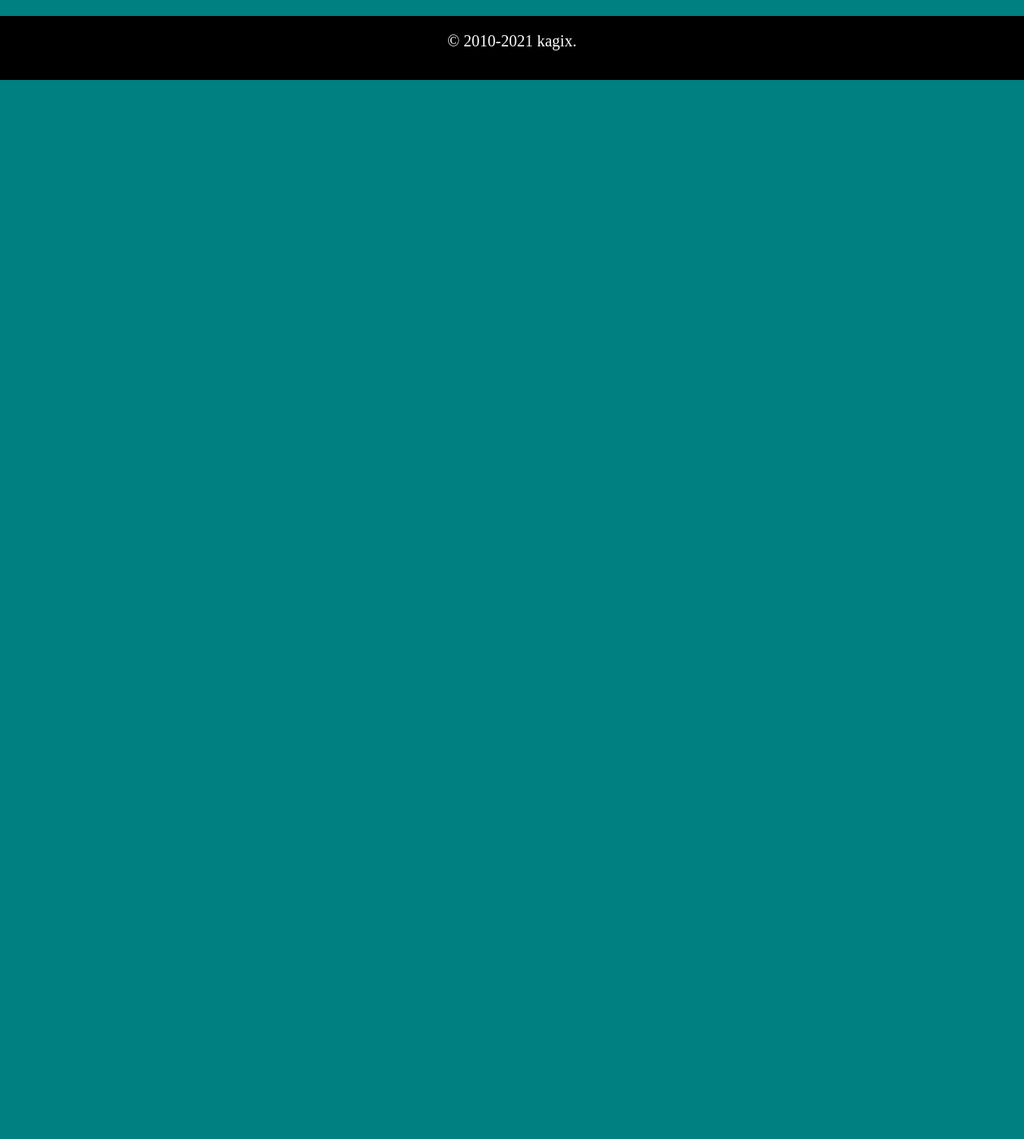
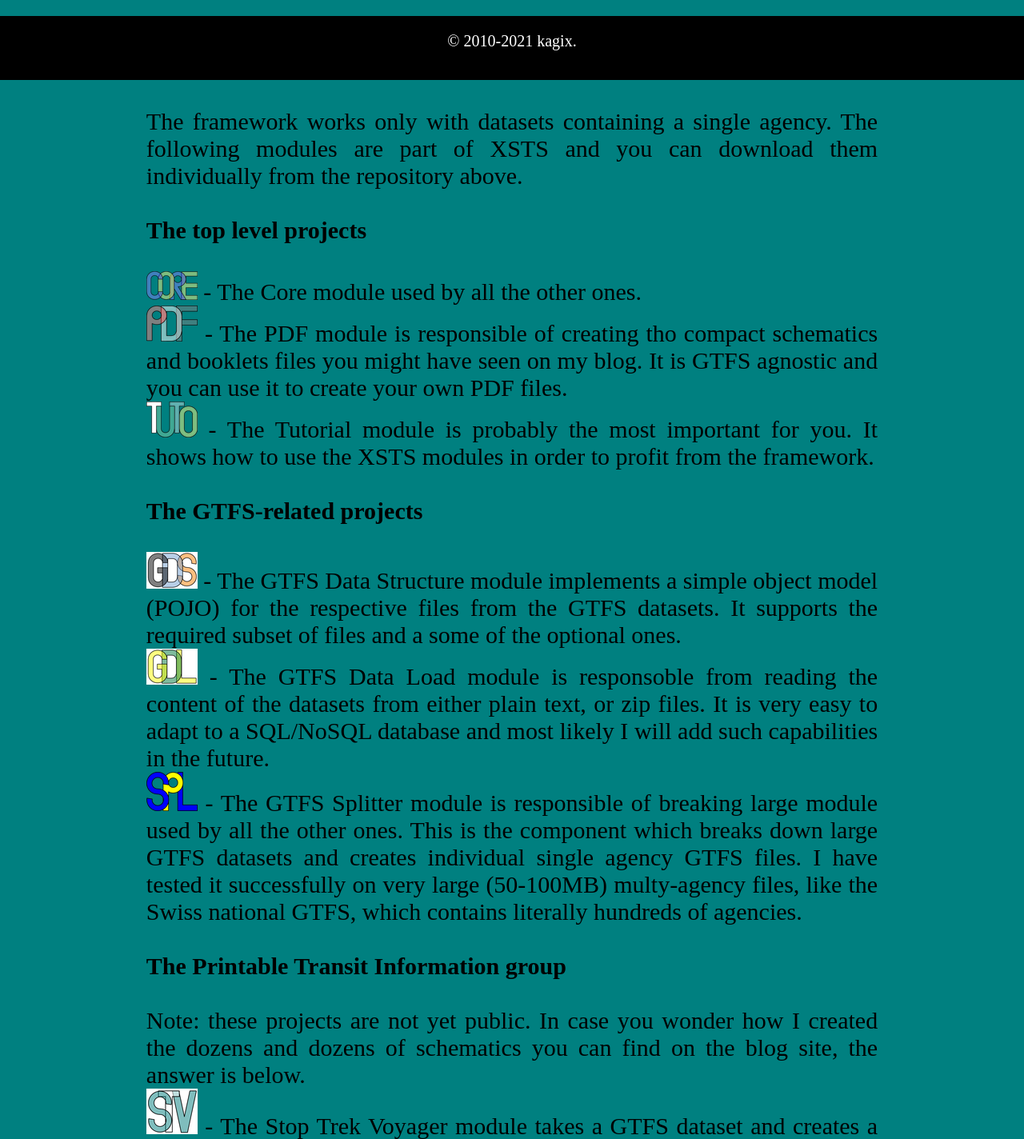
Before and after one commit to kagix/kagix.github.io, a plain HTML site: page projects/xsts.html in a window 1280 px wide. Shown: the part 700-2124 px from the top of the page at 80% size. Before the commit the page ends 883 px from the top, so only its background shows below. Drawn offline with Linux system fonts and the light colour scheme.

Commit message:
Added more info about XSTS

```diff
--- a/projects/xsts.html
+++ b/projects/xsts.html
@@ -41,6 +41,42 @@
 											<br>
 											<br>
 											XSTS is written in Java and you can download the code for free from  the <a href="https://gitlab.com/xsts">official repository</a>.
+											<br>
+											<br>
+											The framework works only with datasets containing a single agency. The following modules are part of XSTS and you can download them individually from the repository above.
+											<br/>
+											<br>
+											<strong>The top level projects</strong>
+											<br/>
+											<br/>
+											<img src="res/core-project-logo.png"> - The Core module used by all the other ones.
+											<br/>
+											<img src="res/pdf-project-logo.png"> - The PDF module is responsible of creating tho compact schematics and booklets files you might have seen on my blog. It is GTFS agnostic and you can use it to create your own PDF files.
+											<br/>
+											<img src="res/tutorial-project-logo.png"> - The Tutorial module is probably the most important for you. It shows how to use the XSTS modules in order to profit from the framework.
+											<br/>
+											<br/>
+											<strong>The GTFS-related projects</strong>
+											<br/>
+											<br/>
+											<img src="res/gds-project-logo.png"> - The GTFS Data Structure module implements a simple object model (POJO) for the respective files from the GTFS datasets. It supports the required subset of files and a some of the optional ones.
+											<br/>
+											<img src="res/gdl-project-logo.png"> - The GTFS Data Load module is responsoble from reading the content of the datasets from either plain text, or zip files. It is very easy to adapt to a SQL/NoSQL database and most likely I will add such capabilities in the future.
+											<br/>
+											<img src="res/gtfs-splitter-project-logo.png"> - The GTFS Splitter module is responsible of breaking large  module used by all the other ones. This is the component which breaks down large GTFS datasets and creates individual single agency GTFS files. I have tested it successfully on very large (50-100MB) multy-agency files, like the Swiss national GTFS, which contains literally hundreds of agencies.
+											<br/>
+											<br/>
+											<strong>The Printable Transit Information group</strong>
+											<br/>
+											<br/>
+											Note: these projects are not yet public. In case you wonder how I created the dozens and dozens of schematics you can find on the blog site, the answer is below.
+											<br/>
+											<img src="res/stv-pti-cls-project-logo.png"> - The Stop Trek Voyager module takes a GTFS dataset and creates a PDF file with the schematics for a line, a group of lines or the whole network. I have tested it with Latin, Cyrillic, Chinese and Japanese characters. For each schematics you can have the relative time between a specific stop and all the other for that route, as well as the distance between stations and the connections for each stop.
+											<br/>
+											<img src="res/tnb-project-logo.png"> - The Transit Network Booklet is based on the great pocket guides from the 70s and 80s that an agency used to print every 5 to 10 years. The last hardcopy that I am aware of dates back to the 90s. This standalone app takes a GTFS dataset and creates a pocket guide with pages for the individual lines. For each stop you have the list of connections.
+											<br/>
+											<br/>
+
 				</p>
 				<p>
 					<br/>
```
Also changed, not shown: projects/res/core-project-logo.png (added), projects/res/gdl-project-logo.png (added), projects/res/gds-project-logo.png (added), projects/res/gtfs-splitter-project-logo.png (added), projects/res/pdf-project-logo.png (added), projects/res/stv-pti-cls-project-logo.png (added), projects/res/tnb-project-logo.png (added), projects/res/tutorial-project-logo.png (added).
